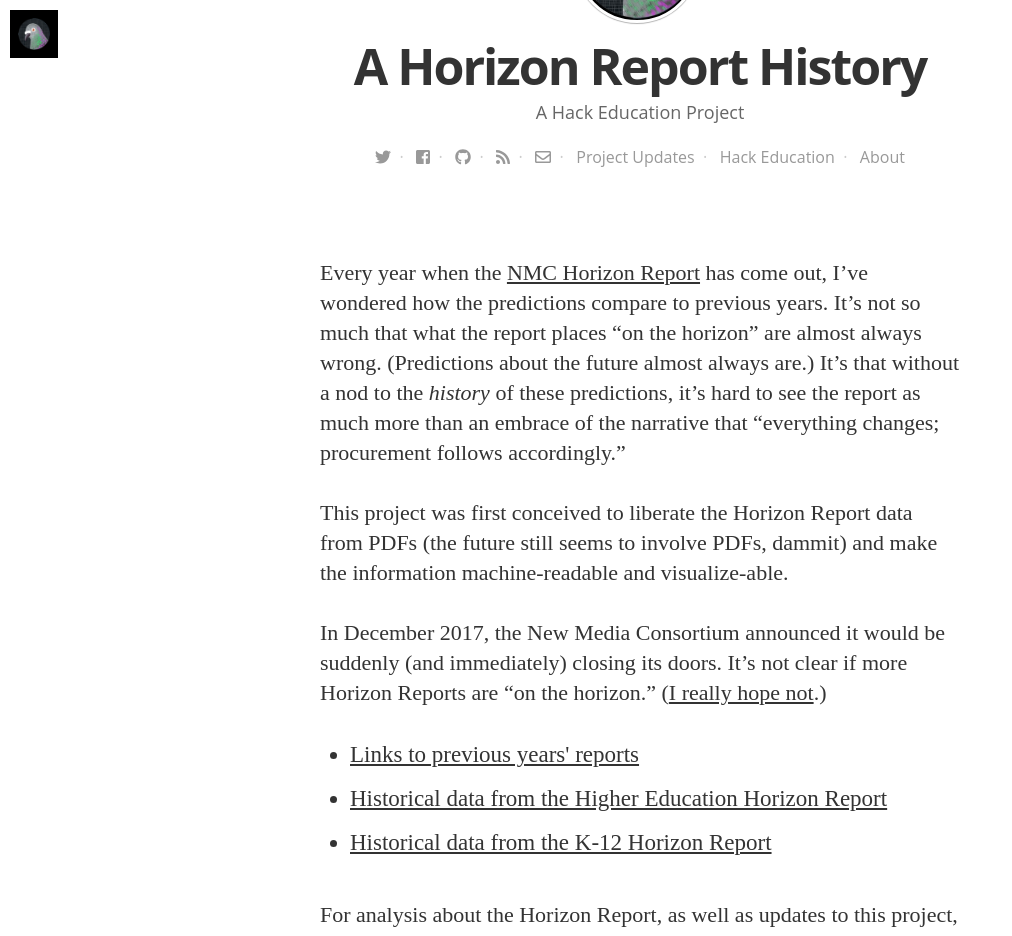
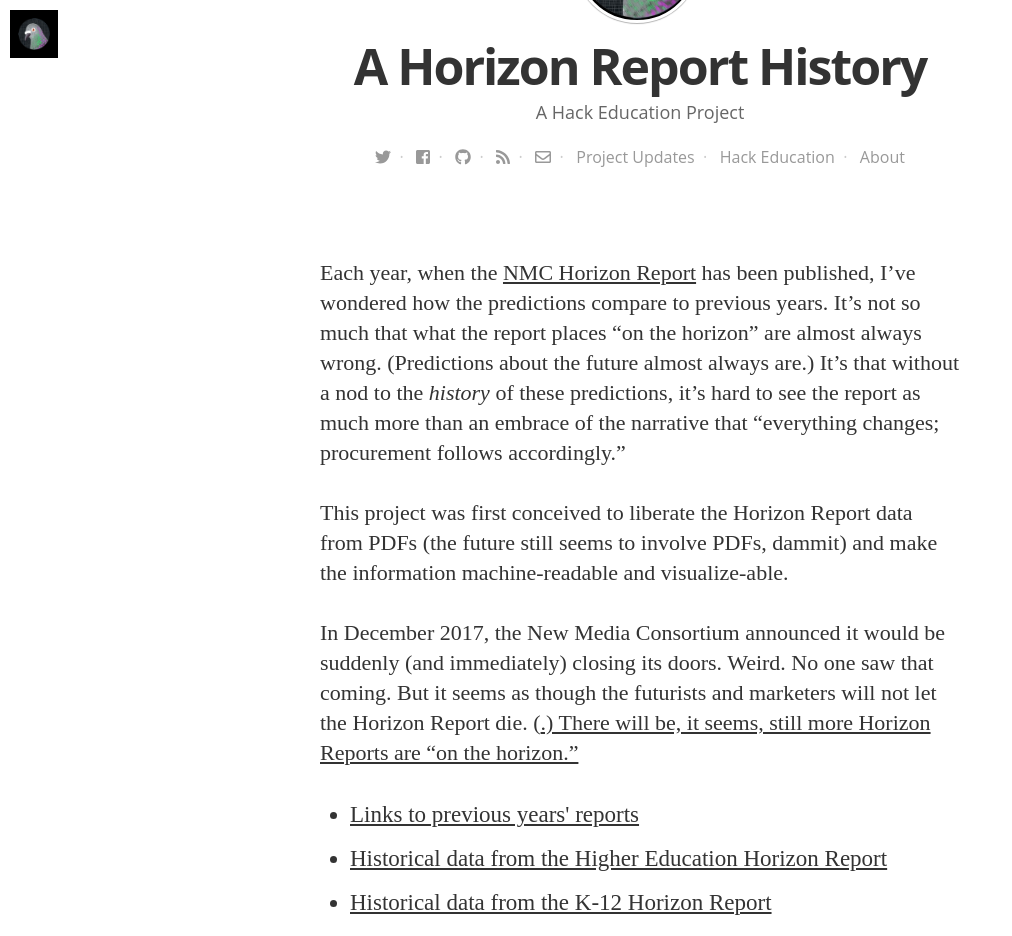
Before and after one commit to HackEducation/horizon, a Jekyll site: the page built from index.html, in a window 1280 px wide and 1400 px high, scrolled down 493 px. Shown: the top 936 px of the window, without its empty margins (0-1012 px from the left). Built offline with Jekyll 4.4.1, drawn with Linux system fonts in a browser that asks for light colours; nearby versions of some CDN libraries; some web fonts are replaced; some of the changed text lies outside the part shown.

Commit message:
add link to 2018 Horizon Report for Higher Ed

```diff
--- a/index.html
+++ b/index.html
@@ -1,11 +1,11 @@
 ---
 layout: default
 ---
-<p>Every year when the <a href="https://www.nmc.org/nmc-horizon/">NMC Horizon Report</a> has come out, I&#8217;ve wondered how the predictions compare to previous years. It&#8217;s not so much that what the report places &#8220;on the horizon&#8221; are almost always wrong. (Predictions about the future almost always are.) It&#8217;s that without a nod to the <em>history</em> of these predictions, it&#8217;s hard to see the report as much more than an embrace of the narrative that &#8220;everything changes; procurement follows accordingly.&#8221;</p>
+<p>Each year, when the <a href="https://www.nmc.org/nmc-horizon/">NMC Horizon Report</a> has been published, I&#8217;ve wondered how the predictions compare to previous years. It&#8217;s not so much that what the report places &#8220;on the horizon&#8221; are almost always wrong. (Predictions about the future almost always are.) It&#8217;s that without a nod to the <em>history</em> of these predictions, it&#8217;s hard to see the report as much more than an embrace of the narrative that &#8220;everything changes; procurement follows accordingly.&#8221;</p>
 
 <p>This project was first conceived to liberate the Horizon Report data from PDFs (the future still seems to involve PDFs, dammit) and make the information machine-readable and visualize-able.</p>
 
-<p>In December 2017, the New Media Consortium announced it would be suddenly (and immediately) closing its doors. It&#8217;s not clear if more Horizon Reports are &#8220;on the horizon.&#8221; (<a href="http://horizon.hackeducation.com/2017/12/24/nmc">I really hope not</a>.) </p>
+<p>In December 2017, the New Media Consortium announced it would be suddenly (and immediately) closing its doors. Weird. No one saw that coming. But it seems as though the futurists and marketers will not let the Horizon Report die. (<a href="http://horizon.hackeducation.com/2017/12/24/nmc"Pity</a>.) There will be, it seems, still more Horizon Reports are &#8220;on the horizon.&#8221;</p>
 
 <ul>
 <li><a href="http://horizon.hackeducation.com/links.html">Links to previous years' reports</a></li>
@@ -21,4 +21,4 @@
 
 <p><em><a target="_blank" href="https://s3.amazonaws.com/hackedu/2017-02-16-horizon.png">Click for full-size</a></em></p>
 
-<p style="text-align: right; font-size:12px"><em>Image credits: <a href="http://bryanmmathers.com/">Bryan Mathers</a></em></p>
+<p style="text-align: right; font-size:12px"><em>Image credits: <a href="http://bryanmmathers.com/">Bryan Mathers. Latest update: 16 August 2018</a></em></p>
--- a/links.html
+++ b/links.html
@@ -18,6 +18,7 @@
 
 <h3>Higher Education</h3>
 <ul>
+	<li><a href="https://s3.amazonaws.com/hackedu/2018horizonreport.pdf">2018</a></li>
 	<li><a href="https://s3.amazonaws.com/hackedu/horizon/2017-nmc-horizon-report-he-EN.pdf">2017</a></li>
 	<li><a href="https://s3.amazonaws.com/hackedu/horizon/2016-nmc-horizon-report-he-EN.pdf">2016</a></li>
 	<li><a href="https://s3.amazonaws.com/hackedu/horizon/2015-nmc-horizon-report-HE-EN.pdf">2015</a></li>
@@ -72,4 +73,4 @@
 <li><a href="https://s3.amazonaws.com/hackedu/horizon/HorizonReport_EconDev_09.pdf">2009</a></li>
 </ul>
 
-<p><em>These are not all the reports that NMC published. These are only the ones it gave the Horizon Report label.</em></p>
+<p><em>These are not all the reports that NMC published. These are only the ones it gave the Horizon Report label. Latest update: 16 August 2018</em></p>
```
